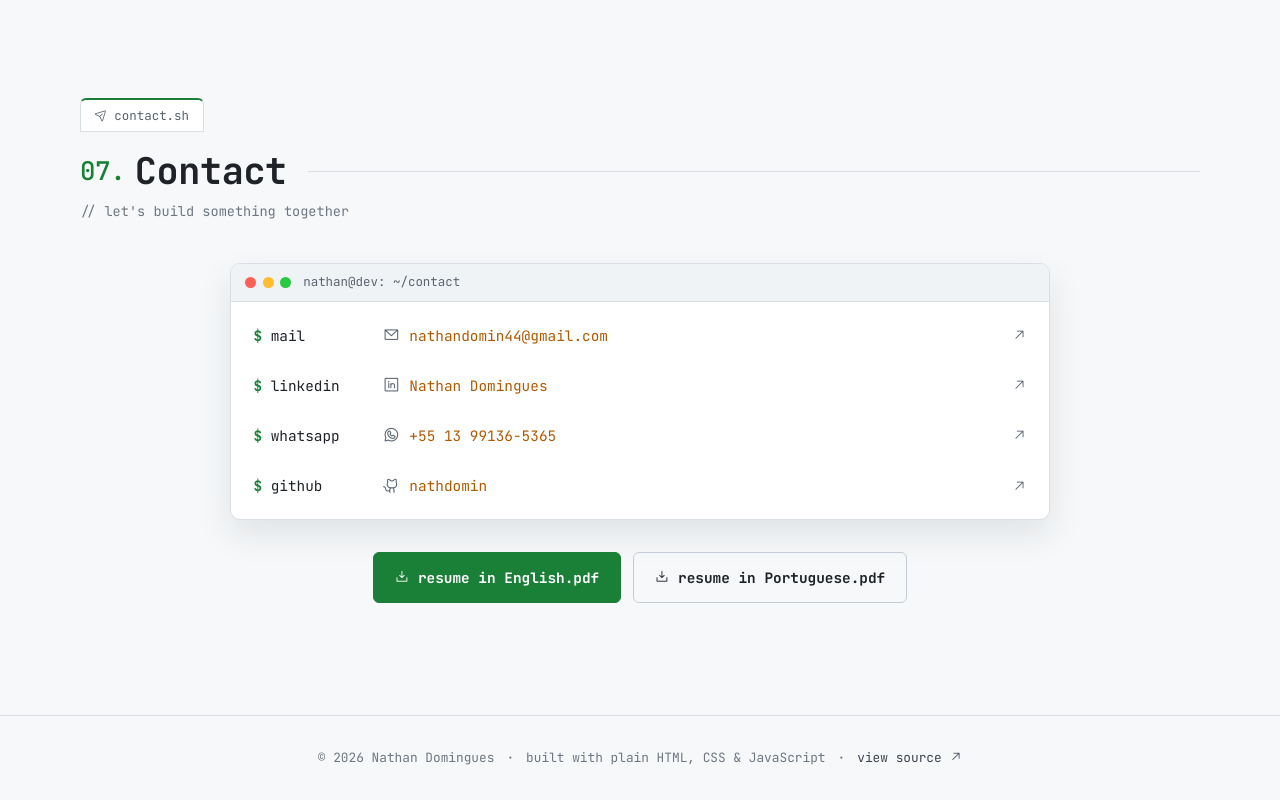
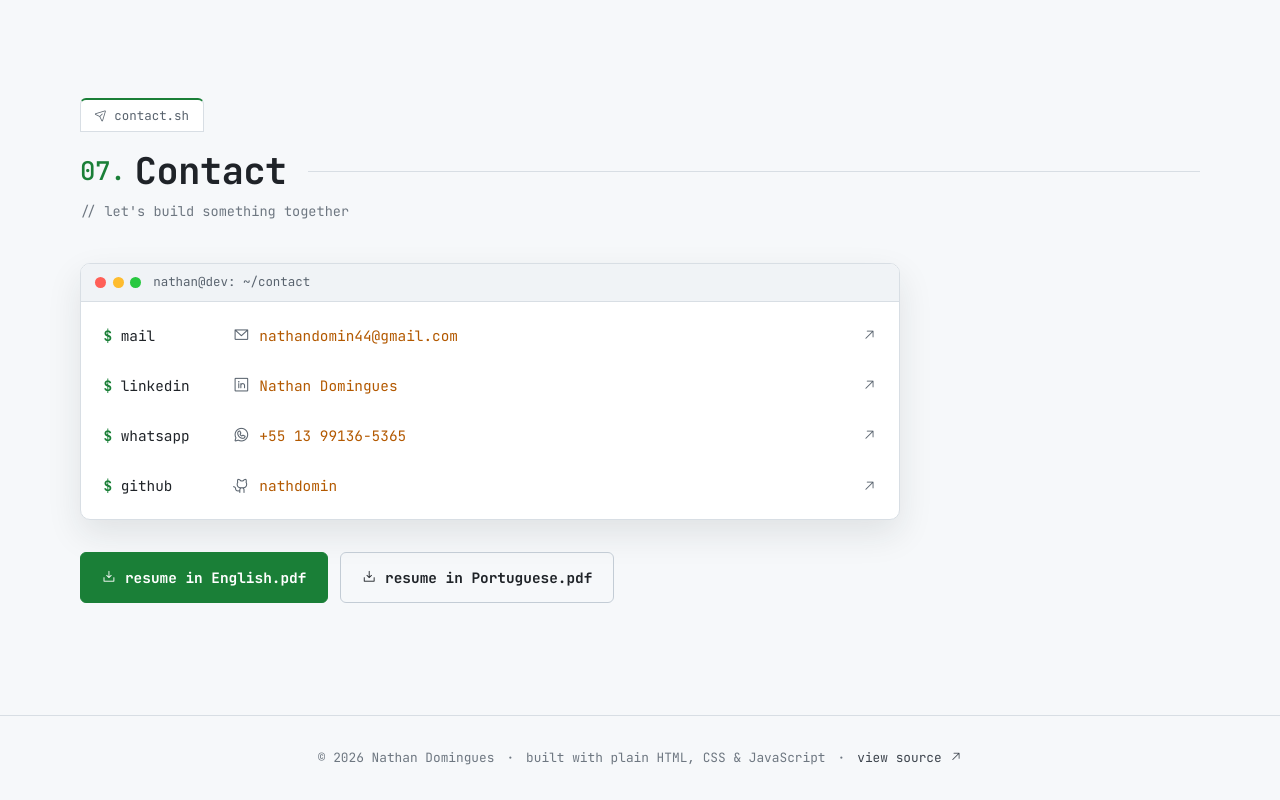
Before and after one commit to nathdomin/site-curriculo, a plain HTML site: page index.html in a window 1280 px wide. Shown: the part 6293-7093 px from the top of the page. Drawn offline with nearby package versions, Linux system fonts and the light colour scheme; no server answers.

Commit message:
Contato e botões de currículo de volta à esquerda
Co-Authored-By: Claude Opus 5.5 <noreply@anthropic.com>

```diff
--- a/css/style.css
+++ b/css/style.css
@@ -1464,7 +1464,6 @@ button { font: inherit; color: inherit; }
 /* ================= 07 CONTATO ================= */
 .contact-window {
     max-width: 820px;
-    margin-inline: auto;
 }
 
 .contact-list {
@@ -1529,7 +1528,6 @@ button { font: inherit; color: inherit; }
 .download-resume {
     display: flex;
     flex-wrap: wrap;
-    justify-content: center;
     gap: 0.75rem;
     margin-top: 2rem;
 }
```
